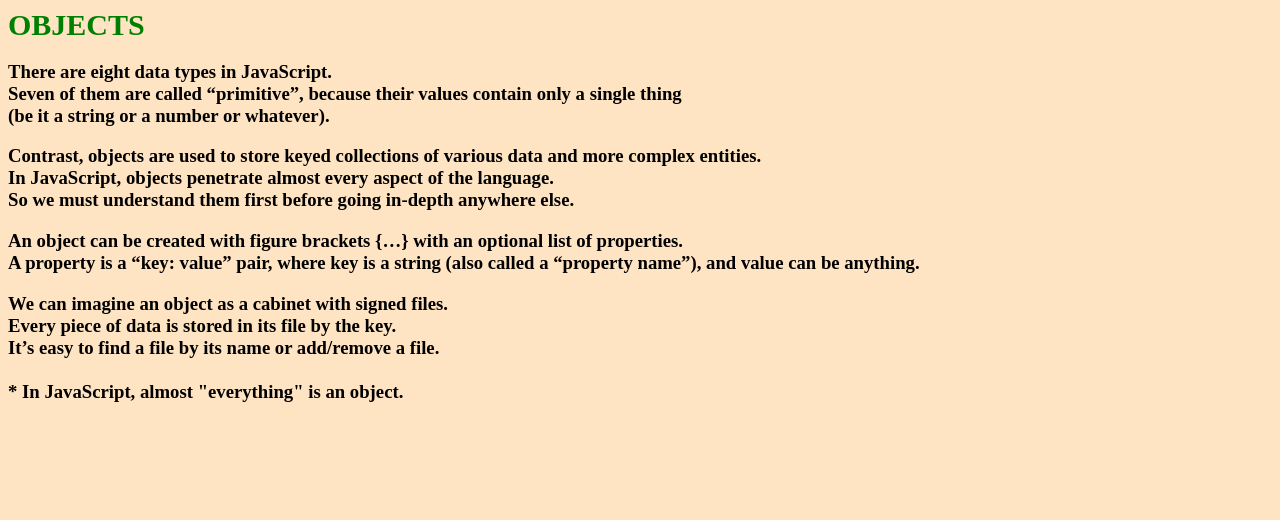
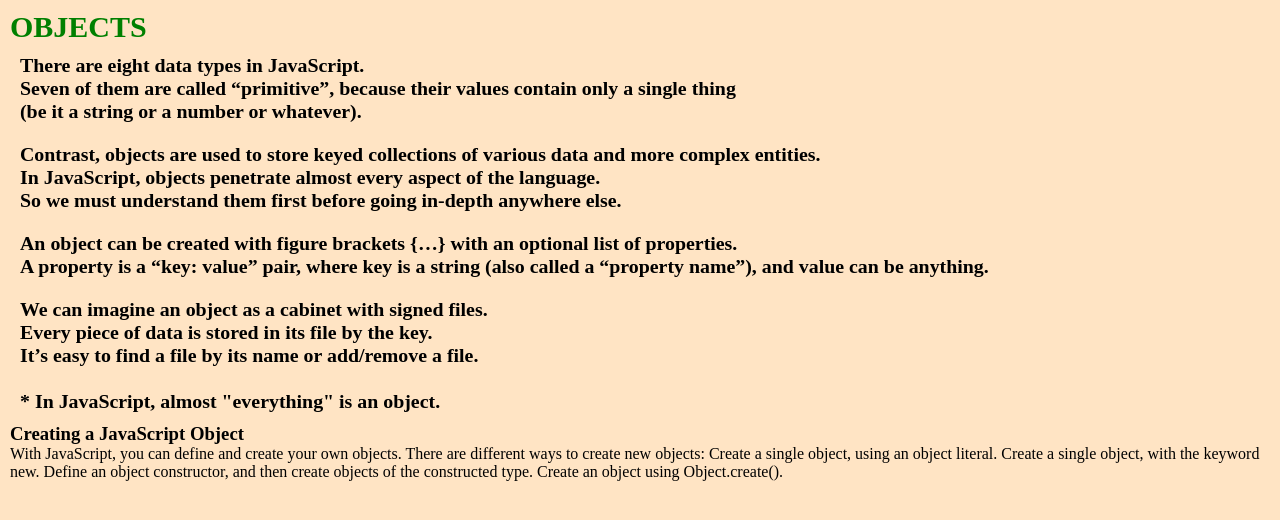
Before and after one commit to ChiefLopes/My-JavaScript-PlayGround, a plain HTML site: page Javascript Objects/index.html in a window 1280 px wide. Drawn offline with Linux system fonts and the light colour scheme.

Commit message:
modified the html file for objects

```diff
--- a/Javascript Objects/index.html
+++ b/Javascript Objects/index.html
@@ -1,39 +1,71 @@
 <!DOCTYPE html>
 <html lang="en">
+
 <head>
     <meta charset="UTF-8">
     <meta http-equiv="X-UA-Compatible" content="IE=edge">
     <meta name="viewport" content="width=device-width, initial-scale=1.0">
     <title>Javascript Objects</title>
+    <link rel="stylesheet" href="objects.css">
 </head>
-<body style="background-color: bisque;">
+
+<body>
     <div class="container">
-        <header style="font-size: 30px; font-weight: 800; color: green; text-transform: uppercase;">Objects</header>
+        <header>Objects</header>
 
         <div class="def">
-            <h3>There are eight data types in JavaScript. <br>
-                Seven of them are called “primitive”, because their values contain only a single thing <br>
-                (be it a string or a number or whatever). <br> </h3>
+            <div class="intro">
+                <h3>
+                    There are eight data types in JavaScript. <br>
+                    Seven of them are called “primitive”, because their values contain only a single thing <br>
+                    (be it a string or a number or whatever).
+                </h3> <br>
+            </div>
 
-            <h3>Contrast, objects are used to store keyed collections of various data and more complex entities. <br>
-                In JavaScript, objects penetrate almost every aspect of the language. <br>
-                So we must understand them first before going in-depth anywhere else. <br></h3>
+            <div class="def1">
+                <h3>Contrast, objects are used to store keyed collections of various data and more complex entities.
+                    <br>
+                    In JavaScript, objects penetrate almost every aspect of the language. <br>
+                    So we must understand them first before going in-depth anywhere else. <br>
+                </h3> <br>
+            </div>
 
-            <h3>An object can be created with figure brackets {…} with an optional list of properties. <br>
-                A property is a “key: value” pair, where key is a string (also called a “property name”), and value can be anything.
-            </h3>
+            <div class="def2">
+                <h3>An object can be created with figure brackets {…} with an optional list of properties. <br>
+                    A property is a “key: value” pair, where key is a string (also called a “property name”), and value
+                    can be anything.
+                </h3> <br>
 
-            <h3>We can imagine an object as a cabinet with signed files. <br>
-                Every piece of data is stored in its file by the key. <br> It’s easy to find a file by its name or add/remove a
-                file. <br><br>
-                * In JavaScript, almost "everything" is an object.</h3>
+            </div>
+
+            <div class="def3">
+                <h3>We can imagine an object as a cabinet with signed files. <br>
+                    Every piece of data is stored in its file by the key. <br> It’s easy to find a file by its name or
+                    add/remove a
+                    file. <br><br>
+                    * In JavaScript, almost "everything" is an object.</h3>
+            </div>
+        </div>
+
+        <div class="moreOnObjs">
+            <div class="createObj">
+                <h3>Creating a JavaScript Object </h3>
+                With JavaScript, you can define and create your own objects.
+
+                There are different ways to create new objects:
+
+                Create a single object, using an object literal.
+                Create a single object, with the keyword new.
+                Define an object constructor, and then create objects of the constructed type.
+                Create an object using Object.create().
+            </div>
 
         </div>
-
 
 
     </div>
 
     <script src="./objects.js"></script>
 </body>
+
 </html>
--- /dev/null
+++ b/Javascript Objects/objects.css
@@ -0,0 +1,23 @@
+*{
+    margin: 0;
+    padding: 0;
+    box-sizing: border-box;
+     background-color: bisque;
+}
+
+.container{
+   margin: 10px;
+}
+
+header {
+    font-size: 30px;
+    font-weight: 800;
+    color: green;
+    text-transform: uppercase;
+    margin-bottom: 5px;
+}
+
+.def {
+   margin: 10px;
+   font-size: 17px;
+}
```
Also changed, not shown: Javascript Objects/objects.js (+11 -0 lines).
